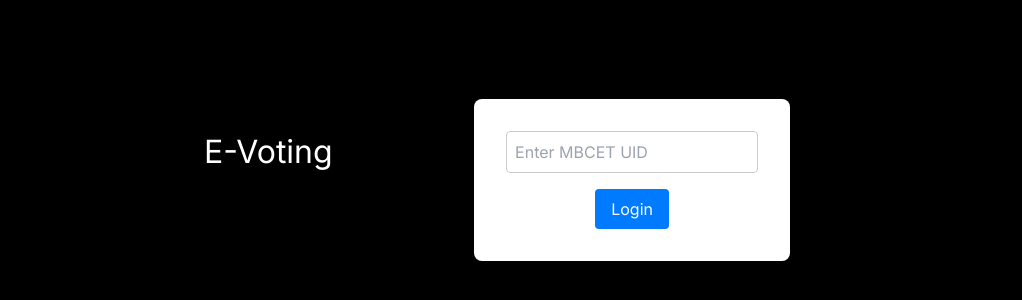
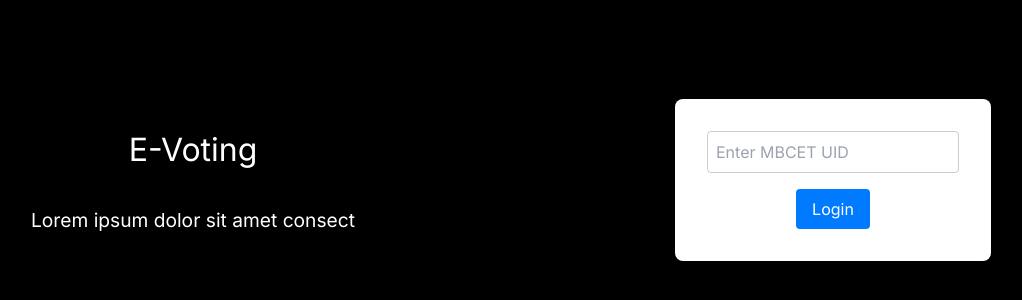
Before and after one commit to TheGhossst/E-voting-app, a Next.js app in the folder my-evoting-app/: page / in a window 1280 px wide. Shown: the part 220-520 px from the top of the page, without its empty margins (143-1165 px from the left). Built offline with nearby package versions, Linux system fonts and the light colour scheme.

Commit message:
styles:sections

```diff
--- a/my-evoting-app/styles/Login.module.css
+++ b/my-evoting-app/styles/Login.module.css
@@ -4,7 +4,26 @@
     align-items: center;
     height: 100vh;
     background-color: #000000;
-  }
+}
+
+.leftSection {
+    flex: 1;
+    padding: 2rem;
+    color: #ffffff;
+    text-align: center;
+}
+
+.description {
+    font-size: 1.2rem;
+    line-height: 1.5;
+}
+
+.rightSection {
+    flex: 1;
+    display: flex;
+    justify-content: center;
+    align-items: center;
+}
 
 .title {
     font-size: 2rem;
```
